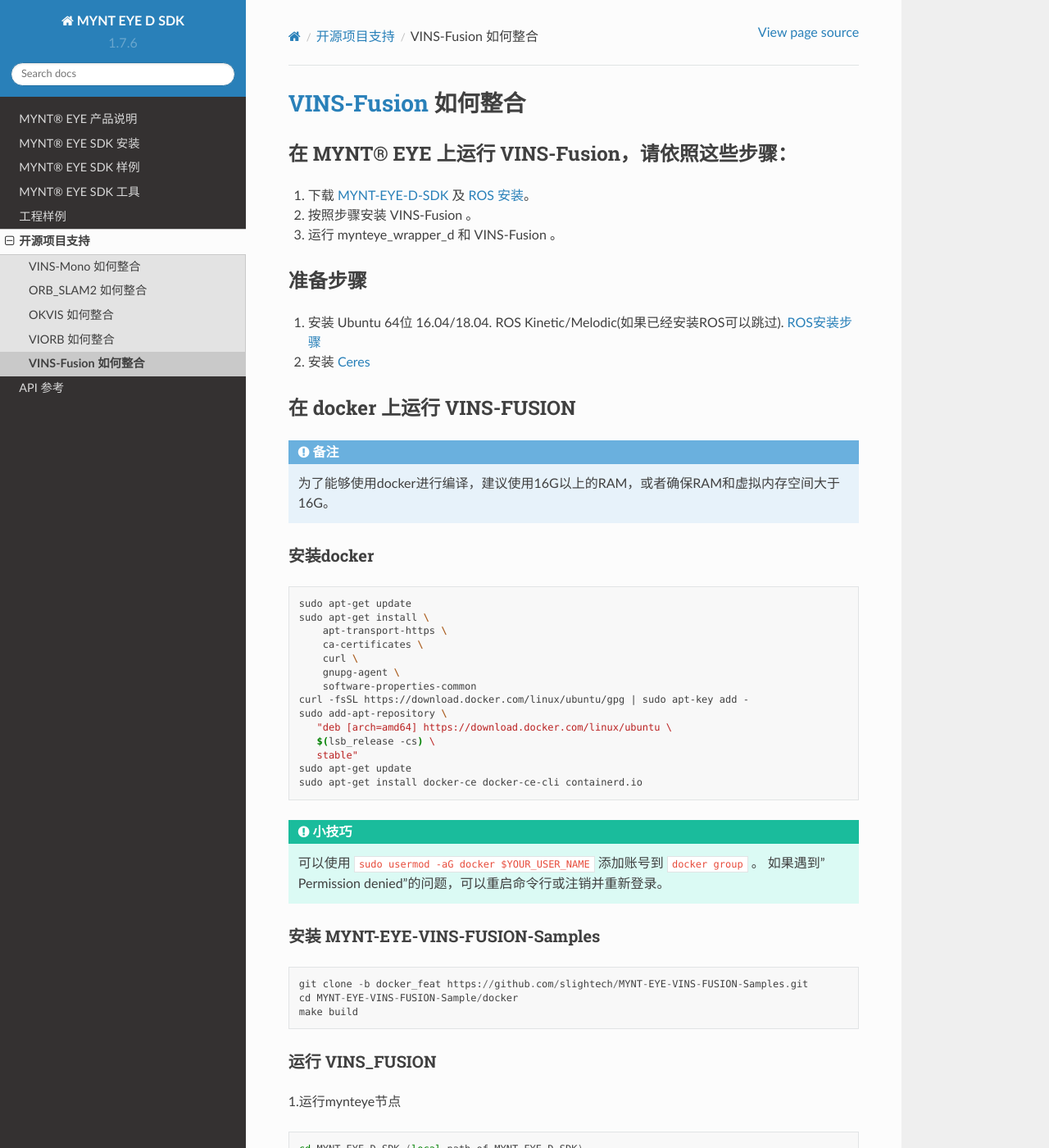
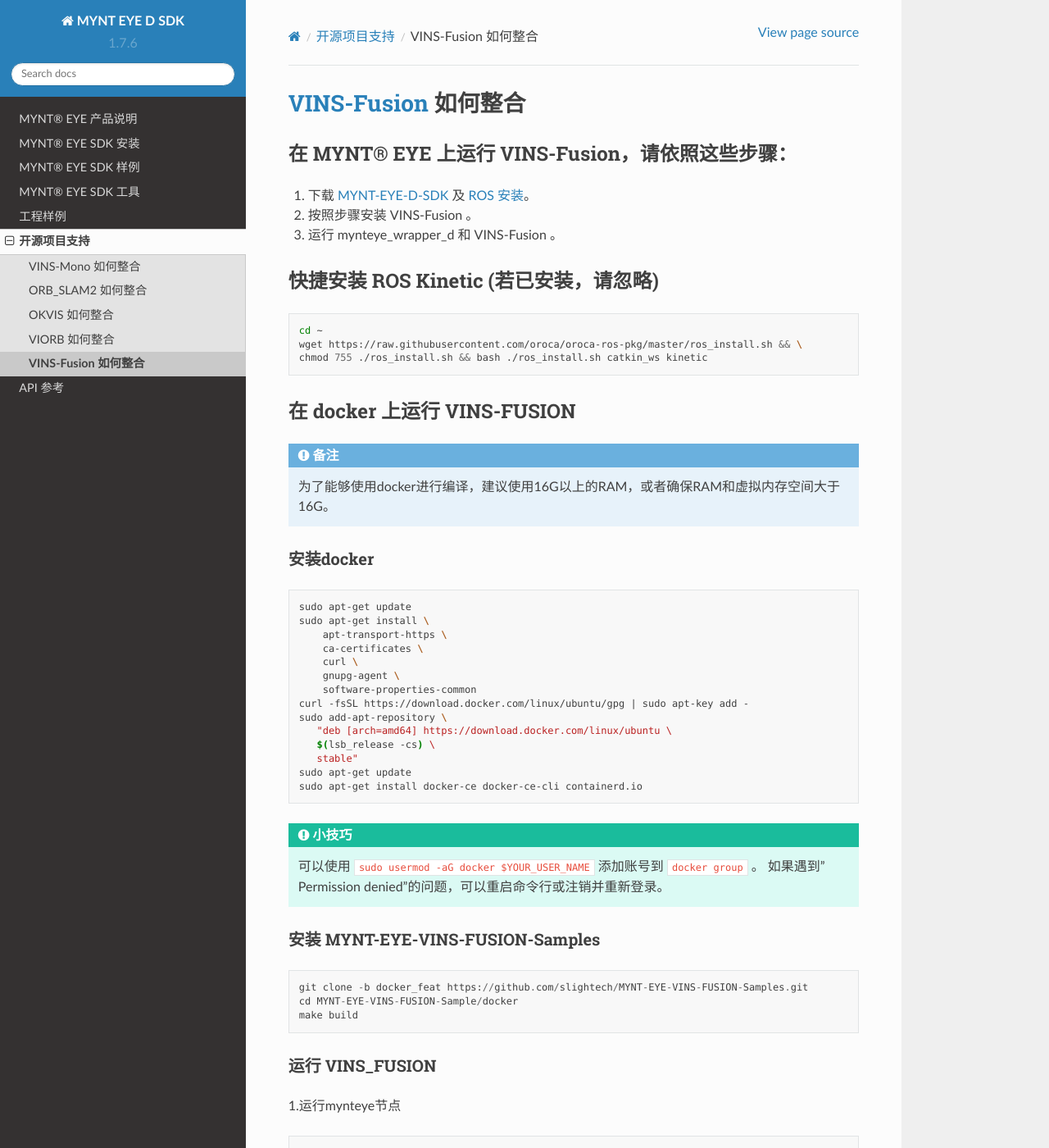
Before and after one commit to slightech/MYNT-EYE-D-SDK-Docs-zh_CN, a Sphinx documentation site: the page built from docs/slam/vins_fusion.rst, in a window 1280 px wide and 1400 px high. Shown: the whole window at 82% size. Built offline with Sphinx 7.4.7 and the Read the Docs theme 2.0.0, drawn with Linux system fonts in a browser that asks for light colours; some of the changed text lies outside the part shown.

Commit message:
docs(*): modify vins branch

```diff
--- a/docs/slam/vins.rst
+++ b/docs/slam/vins.rst
@@ -8,7 +8,7 @@
 ------------------------------------------------
 
 1. 下载 `MYNT-EYE-D-SDK <https://github.com/slightech/MYNT-EYE-D-SDK.git>`_ 及 :ref:`ros_install`。
-2. 按照一般步骤安装 VINS-Mono 。
+2. 按照步骤安装 VINS-Mono 。
 3. 运行 mynteye_wrapper_d 和 VINS-Mono 。
 
 快捷安装 ROS Kinetic (若已安装，请忽略)
@@ -58,7 +58,7 @@
 
 .. code-block::
 
-  git clone -b test_new_rep https://github.com/slightech/MYNT-EYE-VINS-Sample.git
+  git clone -b docker_feat https://github.com/slightech/MYNT-EYE-VINS-Sample.git
   cd MYNT-EYE-VINS-Sample/docker
   make build
 
@@ -71,7 +71,7 @@
 
   cd MYNT-EYE-D-SDK (local path of MYNT-EYE-D-SDK)
   source ./wrappers/ros/devel/setup.bash
-  roslaunch mynteye_wrapper_d vins_mono.launch
+  roslaunch mynteye_wrapper_d vins_mono.launch stream_mode:=0
 
 2.打开另一个命令行运行vins-mono
 
--- a/docs/slam/vins_fusion.rst
+++ b/docs/slam/vins_fusion.rst
@@ -12,11 +12,14 @@
 3. 运行 mynteye_wrapper_d 和 VINS-Fusion 。
 
 
-准备步骤
---------
+快捷安装 ROS Kinetic (若已安装，请忽略)
+---------------------------------------
 
-1. 安装 Ubuntu 64位 16.04/18.04. ROS Kinetic/Melodic(如果已经安装ROS可以跳过). `ROS安装步骤 <http://wiki.ros.org/ROS/Installation>`_
-2. 安装 `Ceres <http://ceres-solver.org/installation.html>`_
+.. code-block:: bash
+
+  cd ~
+  wget https://raw.githubusercontent.com/oroca/oroca-ros-pkg/master/ros_install.sh && \
+  chmod 755 ./ros_install.sh && bash ./ros_install.sh catkin_ws kinetic
 
 
 在 docker 上运行 VINS-FUSION
```
Also changed, not shown: other parts of docs/slam/vins_fusion.rst (+1 -1 lines).
